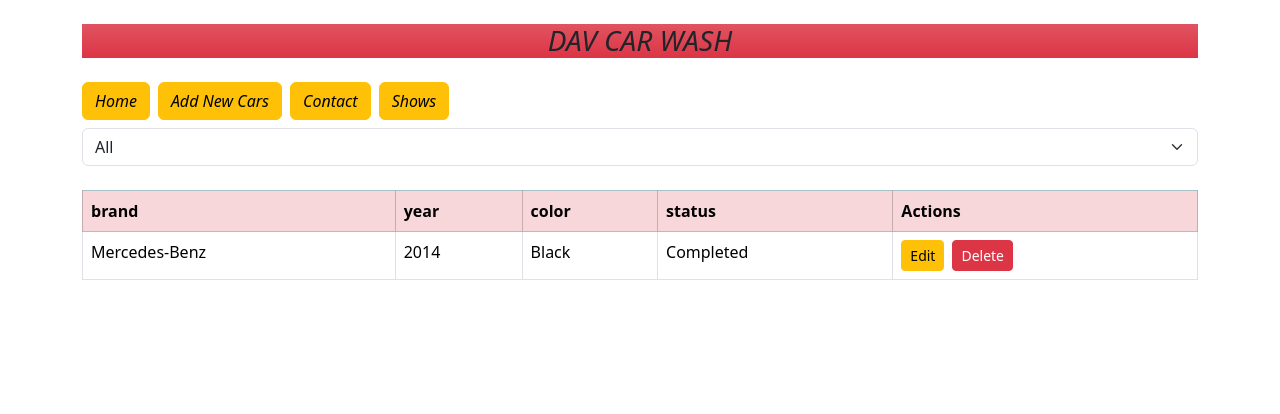
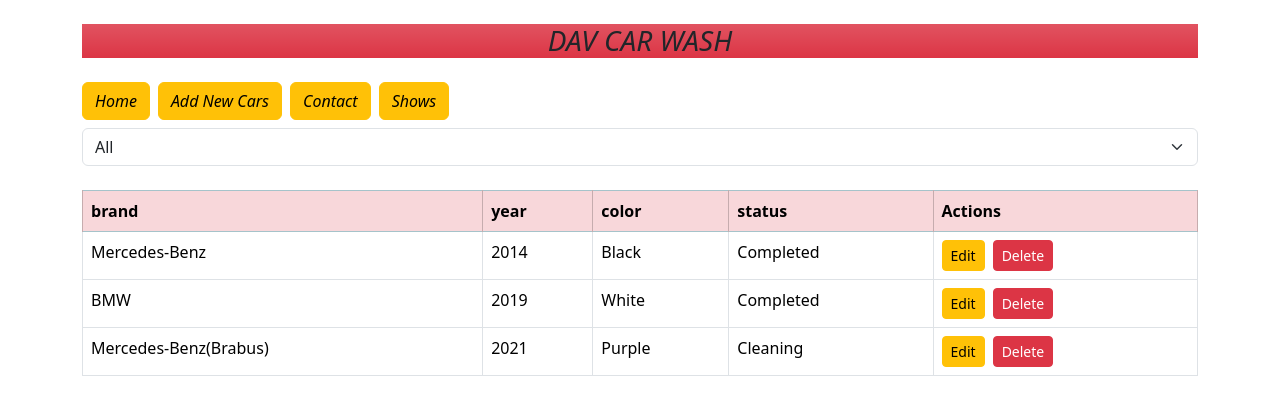
Before and after one commit to DUAwele/davs-app, a React (Create React App) app: page / in a window 1280 px wide. Shown: the top 414 px of the page. Built offline with nearby package versions, Linux system fonts and the light colour scheme.

Commit message:
added more items to list

```diff
--- a/src/App.js
+++ b/src/App.js
@@ -13,7 +13,9 @@ import { createStore } from 'redux';
 
 const initialState = {
   cars: [
-    {id : 1, brand: "Mercedes-Benz" , year: 2014 , color: "Black", status: true}
+    {id : 1, brand: "Mercedes-Benz" , year: 2014 , color: "Black", status: true},
+    {id : 2, brand: "BMW" , year: 2019 , color: "White", status: true},
+    {id : 3, brand: "Mercedes-Benz(Brabus)" , year: 2021 , color: "Purple", status: false},
   ]
 };
 
```
